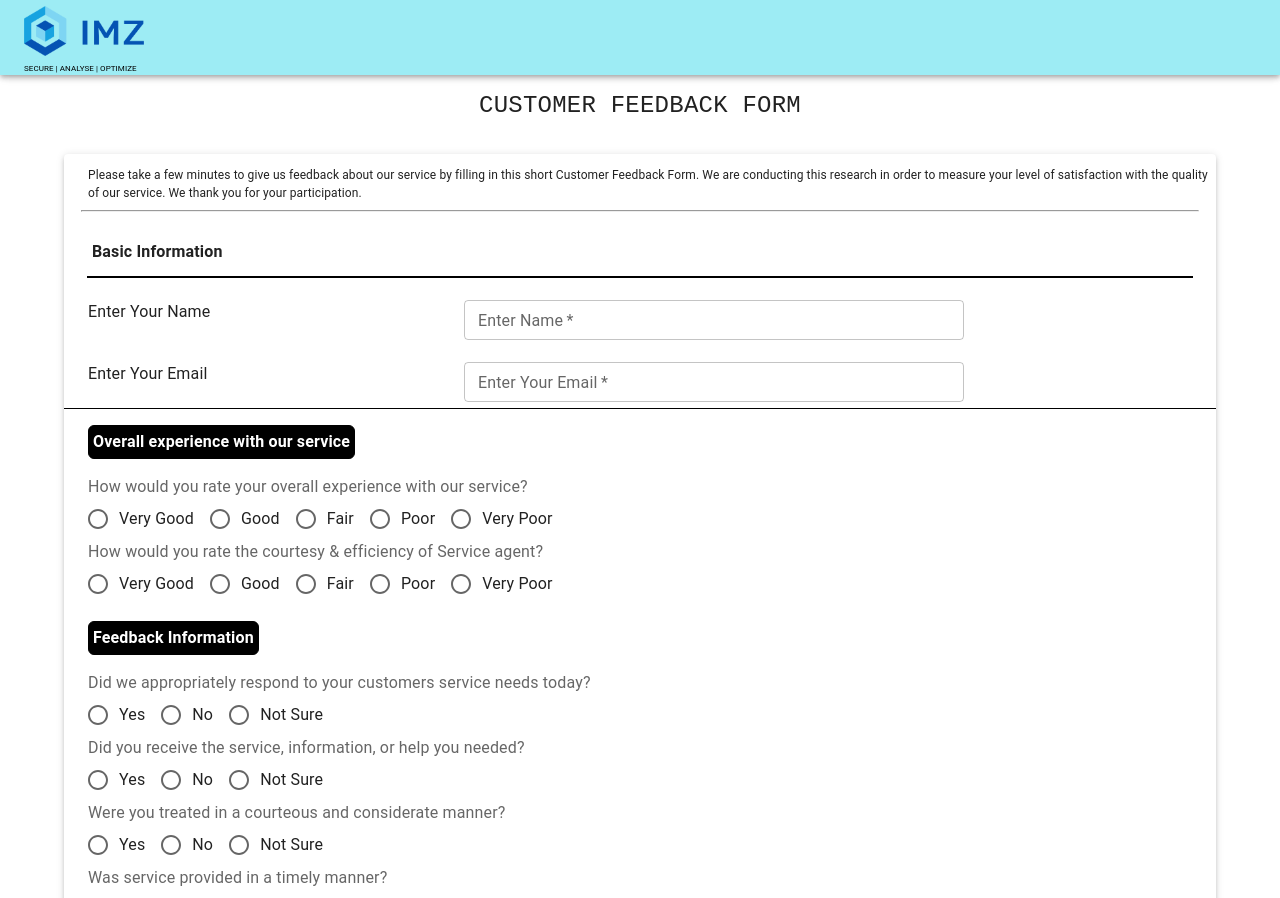
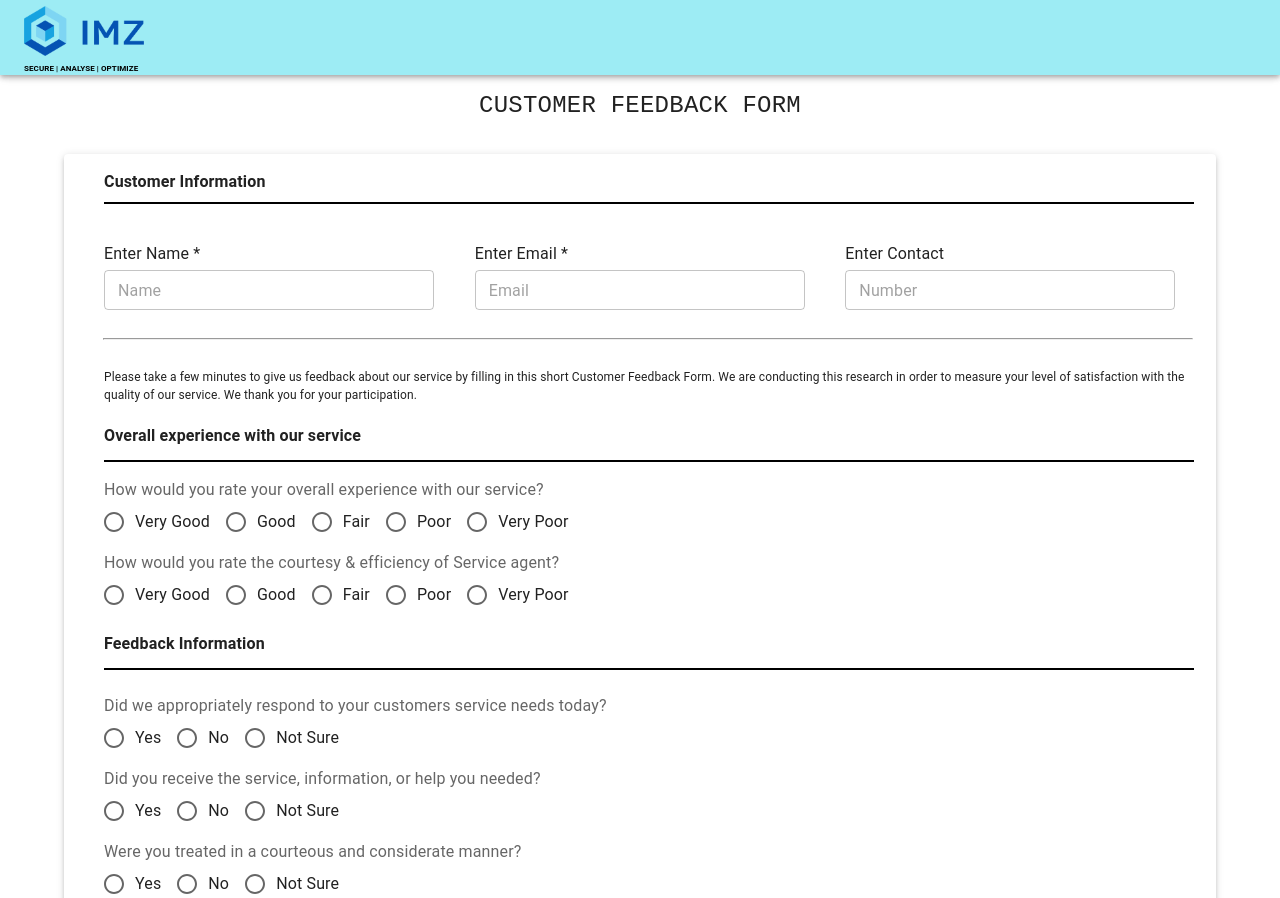
Before and after one commit to arunodayasingh/feedback, a React (Create React App) app: page / in a window 1280 px wide. Shown: the top 898 px of the page. Built offline with nearby package versions, Linux system fonts and the light colour scheme.

Commit message:
new ui implemeted and modifications

```diff
--- a/package.json
+++ b/package.json
@@ -13,6 +13,7 @@
     "emailjs-com": "^3.2.0",
     "react": "^18.1.0",
     "react-dom": "^18.1.0",
+    "react-icons": "^4.4.0",
     "react-router-dom": "^6.3.0",
     "react-scripts": "5.0.1",
     "sweetalert2": "^11.4.17",
--- /dev/null
+++ b/src/components/appbar.jsx
@@ -0,0 +1,38 @@
+import * as React from 'react';
+import AppBar from '@mui/material/AppBar';
+import Toolbar from '@mui/material/Toolbar';
+import Typography from '@mui/material/Typography';
+import CssBaseline from '@mui/material/CssBaseline';
+import logo from './images/logo.png';
+
+import {Grid} from '@mui/material';
+
+import "./feedback.css";
+
+const AppBaar = () => {
+  return (
+    <React.Fragment>
+              <CssBaseline />
+      <AppBar style={{background:"#9DECF4"}}>
+        <Toolbar>
+          <Grid container  xs={12}>
+
+                <Grid xs={4}>
+                <Typography >
+                  <img src={logo} style={{height:"50px",width:"120px",marginTop:"6px"}} alt=""/>
+                <Typography style={{fontSize:"8px",color:"#000",fontWeight:"bold"}}>
+                      SECURE | ANALYSE | OPTIMIZE
+                </Typography>
+                </Typography>
+
+                </Grid>
+          </Grid>
+
+        </Toolbar>
+      </AppBar>
+      <Toolbar id="back-to-top-anchor" />
+    </React.Fragment>
+  )
+}
+
+export default AppBaar;
--- a/src/components/customer feedback2.jsx
+++ b/src/components/customer feedback2.jsx
@@ -1,15 +1,11 @@
 import * as React from 'react';
 import { useState } from 'react';
 import PropTypes from 'prop-types';
-import AppBar from '@mui/material/AppBar';
-import Toolbar from '@mui/material/Toolbar';
 import Typography from '@mui/material/Typography';
-import CssBaseline from '@mui/material/CssBaseline';
 import useScrollTrigger from '@mui/material/useScrollTrigger';
 import Box from '@mui/material/Box';
 import Container from '@mui/material/Container';
 import Fab from '@mui/material/Fab';
-import logo from './images/logo.png';
 import KeyboardArrowUpIcon from '@mui/icons-material/KeyboardArrowUp';
 import Zoom from '@mui/material/Zoom';
 import Paper from '@mui/material/Paper';
@@ -25,7 +21,10 @@ import { send } from 'emailjs-com';
 import Button from "@mui/material/Button";
 import Swal from 'sweetalert2';
 import TextareaAutosize from '@mui/material/TextareaAutosize';
-import { useNavigate, Navigate } from "react-router-dom";
+import { useNavigate} from "react-router-dom";
+import Appbaar from "./appbar";
+// import Loader from "react-loader-spinner";
+import LoadingSpinner from './loadingSpinner';
 
 
 function ScrollTop(props) {
@@ -95,6 +94,8 @@ export default function BackToTop(props) {
         reply_to: 'arunodaya.singh@imzcorporate.com',
       });
 
+      const [isLoading,setIsLoading] = useState(false);
+
 
       let navigate = useNavigate();
 
@@ -105,12 +106,18 @@ export default function BackToTop(props) {
 
 
       const onSubmit = (e) => {
+
           if(toSend.from_name.trim() === ""){
-            alert("please enter your name!")
+            alert("please enter your name !")
+              return false;
+          }
+          if(toSend.email.trim() === ""){
+            alert("please enter your email !")
               return false;
           }
 
         e.preventDefault();
+        setIsLoading(true);
         send(
           'service_388b8kh',
           'template_woyfrj8',
@@ -118,47 +125,25 @@ export default function BackToTop(props) {
           'AQXbDZiV7yU_PeLZu'
         )
           .then((response) => {
-            console.log('SUCCESS!', response.status, response.text);
-              navigate("./thankyou")
+            // console.log('SUCCESS!', response.status, response.text);
+            setIsLoading(false);
+            navigate("./thankyou")
 
           })
           .catch((err) => {
-            console.log('FAILED...', err);
+            // console.log('FAILED...', err);
             Swal.fire({
               icon: 'error',
               title: 'Ooops, something went wrong',
 
             })
+            setIsLoading(false);
           });
       };
 
     return (
         <React.Fragment>
-      <CssBaseline />
-      <AppBar style={{background:"#9DECF4"}}>
-        <Toolbar>
-          <Grid container  xs={12}>
-
-                <Grid xs={4}>
-                <Typography >
-                  <img src={logo} style={{height:"50px",width:"120px",marginTop:"6px"}} alt=""/>
-                <Typography style={{fontSize:"8px",color:"#000"}}>
-                      SECURE | ANALYSE | OPTIMIZE
-                </Typography>
-                </Typography>
-
-                </Grid>
-
-
-
-
-
-
-          </Grid>
-
-        </Toolbar>
-      </AppBar>
-      <Toolbar id="back-to-top-anchor" />
+          <Appbaar/>
       <Container>
         <Box sx={{ my: 2 }}>
         <Grid xs={12} style={{marginTop:"24px"}}>
@@ -167,16 +152,8 @@ export default function BackToTop(props) {
              </Typography>
 
          </Grid>
-      <Paper elevation={3} style={{marginTop:"30px"}}>
+      <Paper elevation={3} style={{marginTop:"30px",paddingLeft:"16px"}}>
 
-                <Grid xs={12} style={{marginTop:"16px"}}>
-
-
-                <Typography style={{paddingTop:"12px",marginLeft:"24px",marginBottom:"4px",fontSize:"12px"}}>
-                Please take a few minutes to give us feedback about our service by filling in this short Customer Feedback Form. We are conducting this research in order to measure your level of satisfaction with the quality of our service. We thank you for your participation.
-                </Typography>
-                </Grid>
-                <hr style={{width:"97%",paddingLeft:"24px" }}/>
 
                 <Grid
                  xs={12}
@@ -184,109 +161,116 @@ export default function BackToTop(props) {
                  direction="row"
                  justifyContent="flex-start"
                  alignItems="flex-start"
-                 style={{borderBottom:"1px solid black"}}
+
                  >
-                <Grid xs={12} >
+                <Grid xs={12} style={{marginLeft:"24px"}}>
 
                 <Typography
-                style={{fontWeight:"bolder", marginLeft:"24px",marginTop:"16px",padding:"4px",borderRadius:"6px", display:"inline-flex"}}>
-                   Basic Information
+                style={{fontWeight:"bolder",marginTop:"16px",borderRadius:"6px",display:"inline-flex"}}>
+                  Customer Information
                 </Typography>
-                <hr style={{width:"96%",border:"1px solid black" }}/>
+                <hr style={{width:"98%",border:"1px solid black",marginRight:"48px"}}/>
 
 
-                <Grid   xs={12} style={{marginLeft:"24px",marginTop:"12px",marginBottom:"6px"}}>
+                <Grid container  xs={12} md={12} style={{marginTop:"12px",marginBottom:"6px"}}>
 
-                <Grid container xs={12} style={{marginTop:"22px"}}>
+                <Grid  xs={12} md={4} style={{marginTop:"26px"}}>
 
-                  <Grid xs={4}>
+                  <Grid  xs={12} md={4}>
                   <Typography>
-                    Enter Your Name
+                    Enter Name *
                   </Typography>
 
                   </Grid>
-                  <Grid xs={8}>
+                  <Grid xs={12} md={4}>
                   <TextField
                     required
                     type="text"
                     name="from_name"
-                    label="Enter Name"
+                    placeholder="Name"
                     value={toSend.from_name}
                     onChange={handleChange}
                     size= "small"
-                    style={{height:"40px", width:"500px",marginRight:"24px"}}
+                    style={{height:"40px", width:"330px",marginRight:"24px",marginTop:"4px"}}
                     />
-
 
                   </Grid>
 
                 </Grid>
 
-                <Grid container xs={12} style={{marginTop:"22px"}}>
+                <Grid  xs={12} md={4} style={{marginTop:"26px"}}>
 
-                  <Grid xs={4}>
-                  <Typography>
-                    Enter Your Email
-                  </Typography>
+                      <Grid xs={12} md={4}>
+                        <Typography>
+                          Enter Email *
+                        </Typography>
+                      </Grid>
 
-                  </Grid>
-                  <Grid xs={8}>
-                  <TextField
-                    required
-                    type="text"
-                    name="email"
-                    label="Enter Your Email"
-                    value={toSend.email}
-                    onChange={handleChange}
-                    size= "small"
-                    style={{height:"40px", width:"500px",marginRight:"24px"}}
-                    />
+                      <Grid xs={12} md={4}>
+                      <TextField
+                        required
+                        type="text"
+                        name="email"
+                        placeholder="Email"
+                        value={toSend.email}
+                        onChange={handleChange}
+                        size= "small"
+                        style={{height:"40px", width:"330px",marginRight:"24px",marginTop:"4px"}}
+                        />
+
+                      </Grid>
                     </Grid>
 
-                    </Grid>
+                    <Grid  xs={12} md={4} style={{marginTop:"26px"}}>
 
+                        <Grid xs={12} md={4}>
+                          <Typography>
+                            Enter Contact
+                          </Typography>
+                        </Grid>
 
+                        <Grid xs={12} md={4}>
+                        <TextField
+                          required
+                          type="tel"
+                          name="contact"
+                          placeholder="Number"
+                          value={toSend.contact}
+                          onChange={handleChange}
+                          size= "small"
+                          style={{height:"40px", width:"330px",marginRight:"24px",marginTop:"4px"}}
+                          />
 
+                        </Grid>
 
-
-                {/* <Grid xs={12}>
-
-                <TextField
-                    required
-                    type="text"
-                    name="email"
-                    label="Enter Email"
-                    value={toSend.email}
-                    onChange={handleChange}
-                    />
-                </Grid> */}
-
-                {/* <Grid xs={12} md={4}>
-                <TextField
-
-                    type="tel"
-                    name="contact"
-                    label="Enter Contact No."
-                    value={toSend.contact}
-                    onChange={handleChange}
-                    />
-                </Grid> */}
+                        </Grid>
 
               </Grid>
                     </Grid>
             </Grid>
 
+          <hr style={{width:"96%",textAlign:"center",paddingLeft:"26px",marginTop:"22px"}}/>
+            <Grid xs={12} style={{marginTop:"16px"}}>
+
+
+          <Typography style={{paddingTop:"12px",marginLeft:"24px",marginBottom:"4px",fontSize:"12px"}}>
+          Please take a few minutes to give us feedback about our service by filling in this short Customer Feedback Form. We are conducting this research in order to measure your level of satisfaction with the quality of our service. We thank you for your participation.
+          </Typography>
+          </Grid>
+
+
 
 
                 <Grid xs={12} style={{marginLeft:"24px"}}>
                 <Typography
-                style={{fontWeight:"bolder",marginTop:"16px",marginBottom:"16px",padding:"4px",borderRadius:"6px",border:"1px solid black", display:"inline-flex",background:"#000",color:"#fff"}}>
+                style={{fontWeight:"bolder",marginTop:"16px",marginBottom:"4px",display:"inline-flex",}}>
 
                     Overall experience with our service
-                   </Typography>
+                </Typography>
+                <hr style={{width:"98%",border:"1px solid black",marginRight:"48px"}}/>
 
+            <Grid xs={6} md={12} style={{marginTop:"16px"}}>
 
-                <Grid xs={12}>
                 <FormControl>
       <FormLabel id="demo-row-radio-buttons-group-label">How would you rate your overall experience with our service?</FormLabel>
       <RadioGroup
@@ -306,7 +290,7 @@ export default function BackToTop(props) {
 
       </RadioGroup>
 
-      <FormLabel id="demo-row-radio-buttons-group-label">How would you rate the courtesy & efficiency of Service agent?</FormLabel>
+      <FormLabel id="demo-row-radio-buttons-group-label" style={{marginTop:"8px"}}>How would you rate the courtesy & efficiency of Service agent?</FormLabel>
       <RadioGroup
         row
         aria-labelledby="demo-row-radio-buttons-group-label"
@@ -329,18 +313,20 @@ export default function BackToTop(props) {
 
 
 {/* feedback    */}
-    <Grid xs={12} style={{marginLeft:"24px"}}>
-    <Typography
-                style={{fontWeight:"bolder",marginTop:"16px",marginBottom:"16px",padding:"4px",borderRadius:"6px",border:"1px solid black", display:"inline-flex",
-                background:"#000",color:"#fff"}}>
+<Grid xs={12} style={{marginLeft:"24px"}}>
+                <Typography
+                style={{fontWeight:"bolder",marginTop:"16px",marginBottom:"4px",display:"inline-flex",}}>
 
-                    Feedback Information
+Feedback Information
                     </Typography>
+                <hr style={{width:"98%",border:"1px solid black",marginRight:"48px"}}/>
 
 
-                <Grid xs={12}>
+
+
+                <Grid xs={12} style={{marginTop:"16px"}}>
                 <FormControl>
-      <FormLabel id="demo-row-radio-buttons-group-label">Did we appropriately respond to your customers service needs today?</FormLabel>
+      <FormLabel id="demo-row-radio-buttons-group-label" style={{marginTop:"8px"}}>Did we appropriately respond to your customers service needs today?</FormLabel>
       <RadioGroup
        row
        aria-labelledby="demo-row-radio-buttons-group-label"
@@ -355,7 +341,7 @@ export default function BackToTop(props) {
         <FormControlLabel value="not sure" control={<Radio />} label="Not Sure" />
       </RadioGroup>
 
-      <FormLabel id="demo-row-radio-buttons-group-label">Did you receive the service, information, or help you needed?</FormLabel>
+      <FormLabel id="demo-row-radio-buttons-group-label" style={{marginTop:"8px"}}>Did you receive the service, information, or help you needed?</FormLabel>
       <RadioGroup
         row
         aria-labelledby="demo-row-radio-buttons-group-label"
@@ -370,7 +356,7 @@ export default function BackToTop(props) {
         <FormControlLabel value="not sure" control={<Radio />} label="Not Sure" />
       </RadioGroup>
 
-      <FormLabel id="demo-row-radio-buttons-group-label">Were you treated in a courteous and considerate manner?</FormLabel>
+      <FormLabel id="demo-row-radio-buttons-group-label" style={{marginTop:"8px"}}>Were you treated in a courteous and considerate manner?</FormLabel>
       <RadioGroup
          row
          aria-labelledby="demo-row-radio-buttons-group-label"
@@ -385,7 +371,7 @@ export default function BackToTop(props) {
         <FormControlLabel value="not sure" control={<Radio />} label="Not Sure" />
       </RadioGroup>
 
-      <FormLabel id="demo-row-radio-buttons-group-label">Was service provided in a timely manner?</FormLabel>
+      <FormLabel id="demo-row-radio-buttons-group-label" style={{marginTop:"8px"}}>Was service provided in a timely manner?</FormLabel>
       <RadioGroup
         row
         aria-labelledby="demo-row-radio-buttons-group-label"
@@ -399,7 +385,7 @@ export default function BackToTop(props) {
         <FormControlLabel value="not sure" control={<Radio />} label="Not Sure" />
       </RadioGroup>
 
-      <FormLabel id="demo-row-radio-buttons-group-label">Were you satisfied with your overall service experience?</FormLabel>
+      <FormLabel id="demo-row-radio-buttons-group-label" style={{marginTop:"8px"}}>Were you satisfied with your overall service experience?</FormLabel>
       <RadioGroup
          row
          aria-labelledby="demo-row-radio-buttons-group-label"
@@ -414,7 +400,7 @@ export default function BackToTop(props) {
         <FormControlLabel value="not sure" control={<Radio />} label="Not Sure" />
       </RadioGroup>
 
-      <FormLabel id="demo-row-radio-buttons-group-label">Would you use our customer service in the future?</FormLabel>
+      <FormLabel id="demo-row-radio-buttons-group-label" style={{marginTop:"8px"}}>Would you use our customer service in the future?</FormLabel>
       <RadioGroup
         row
         aria-labelledby="demo-row-radio-buttons-group-label"
@@ -433,15 +419,15 @@ export default function BackToTop(props) {
     </FormControl>
 
 
-    <Grid xs={12} style={{marginTop:"16px"}}>
+    <Grid xs={6} md={12} style={{marginTop:"16px"}}>
 
         <Typography>
             <h5>What should we change in order to live up to your expectations?</h5>
             <TextareaAutosize
             aria-label="minimum height"
             minRows={5}
-            placeholder="please share your message."
-            style={{ width: 450 }}
+            placeholder="please share your feedback."
+            style={{ width: 380 }}
             name="message"
             value={toSend.message}
             onChange={handleChange}
@@ -455,13 +441,18 @@ export default function BackToTop(props) {
 
         <Grid xs={12} style={{paddingLeft:"24px",paddingTop:"8px",paddingBottom:"10px"}}>
 
+        {isLoading? <LoadingSpinner /> :"" }
             <Button type="button"
             variant="contained"
-
-            onClick={onSubmit}>
+            onClick={onSubmit}
+            disabled={isLoading}
+            >
                 Submit FeedBack
             </Button>
-          </Grid>
+
+
+
+                      </Grid>
         </Paper>
 
 
--- /dev/null
+++ b/src/components/loadingSpinner.jsx
@@ -0,0 +1,11 @@
+import React from "react";
+import "./feedback.css";
+
+export default function LoadingSpinner() {
+  return (
+    <div className="spinner-container">
+      <div className="loading-spinner">
+      </div>
+    </div>
+  );
+}
```
Also changed, not shown: src/components/feedback.css (+25 -0 lines), src/components/thankyou.jsx (+39 -18 lines), 1 other file (tests, documents, lock files or other folders).
